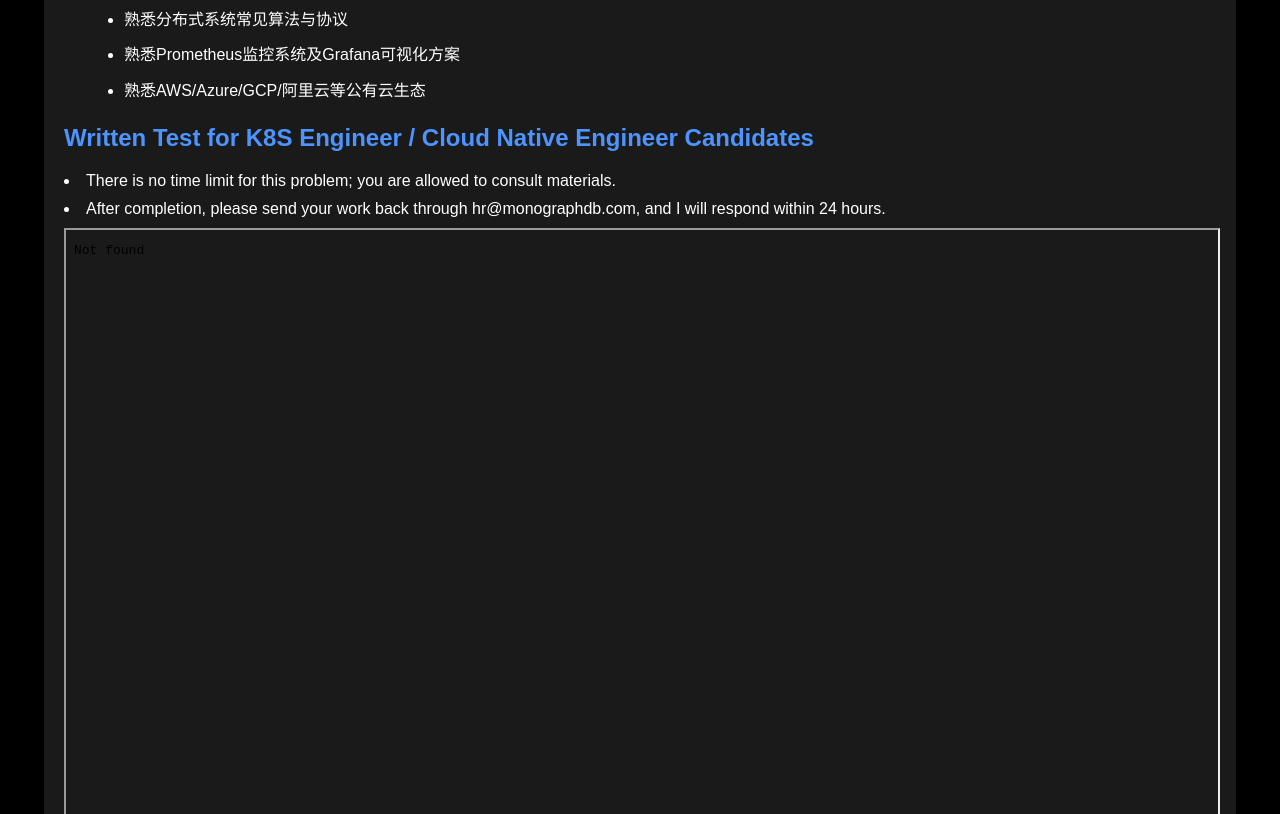
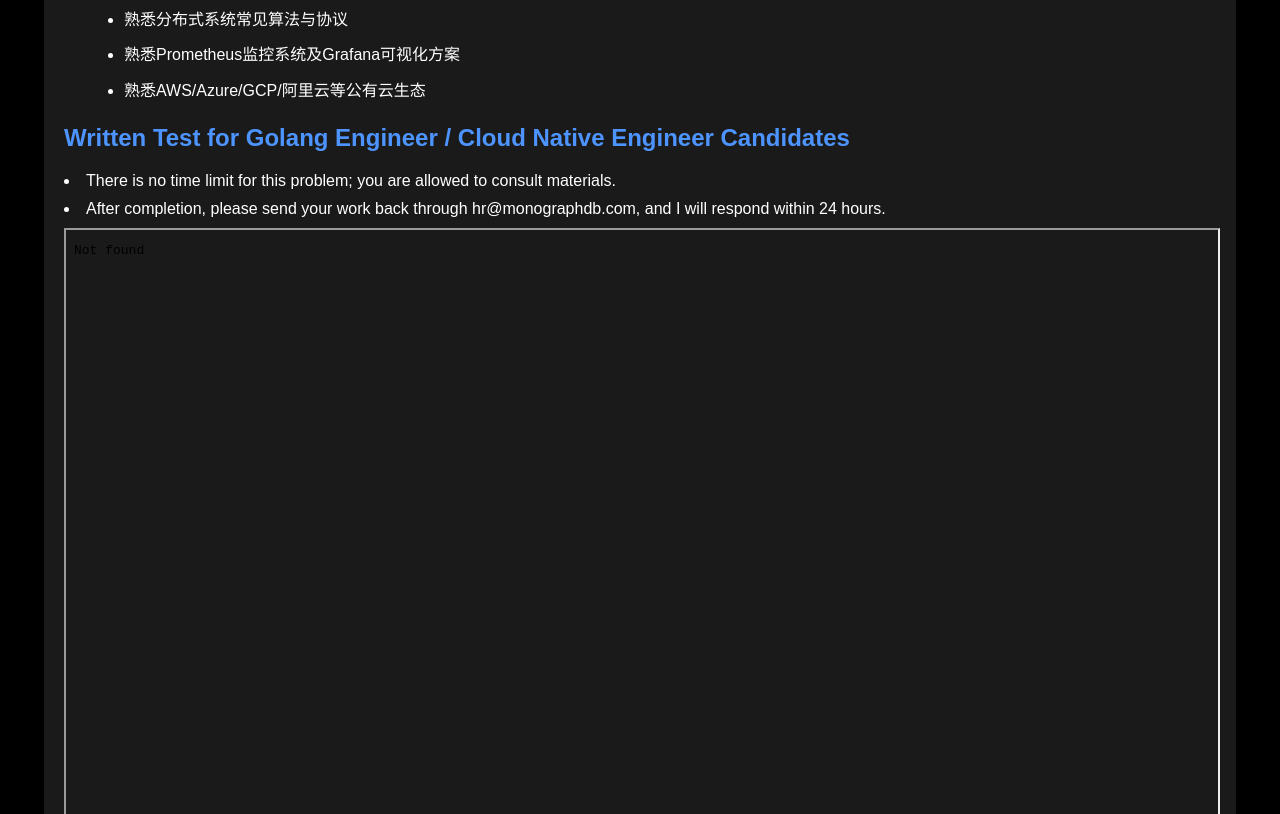
Before and after one commit to Chengzhang-Database/chengzhang-database.github.io, a plain HTML site: page index.html in a window 1280 px wide. Shown: the part 5386-6200 px from the top of the page. Drawn offline with Linux system fonts and the light colour scheme.

Commit message:
Update index.html

```diff
--- a/index.html
+++ b/index.html
@@ -262,7 +262,7 @@
                     <li>熟悉Prometheus监控系统及Grafana可视化方案</li>
                     <li>熟悉AWS/Azure/GCP/阿里云等公有云生态</li>
                 </ul>
-                <h2>Written Test for K8S Engineer / Cloud Native Engineer Candidates </h2>
+                <h2>Written Test for Golang Engineer / Cloud Native Engineer Candidates </h2>
                 <li>There is no time limit for this problem; you are allowed to consult materials.
                 <li>After completion, please send your work back through hr@monographdb.com, and I will respond within 24 hours.</li>
             </ul>
```
